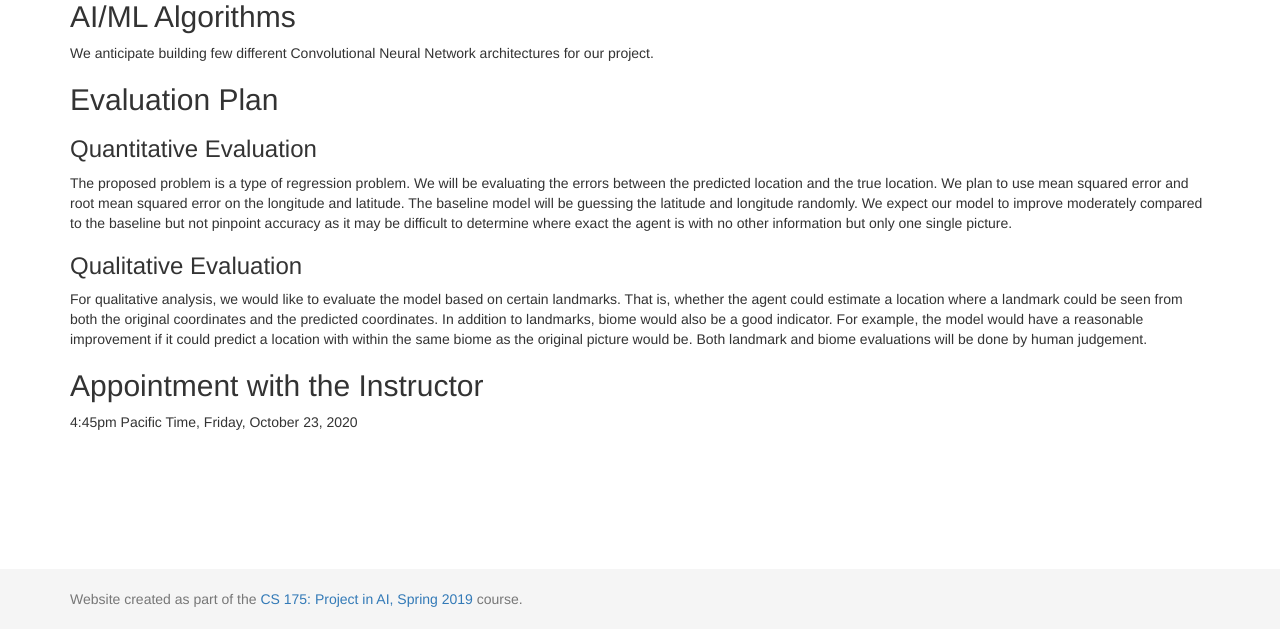
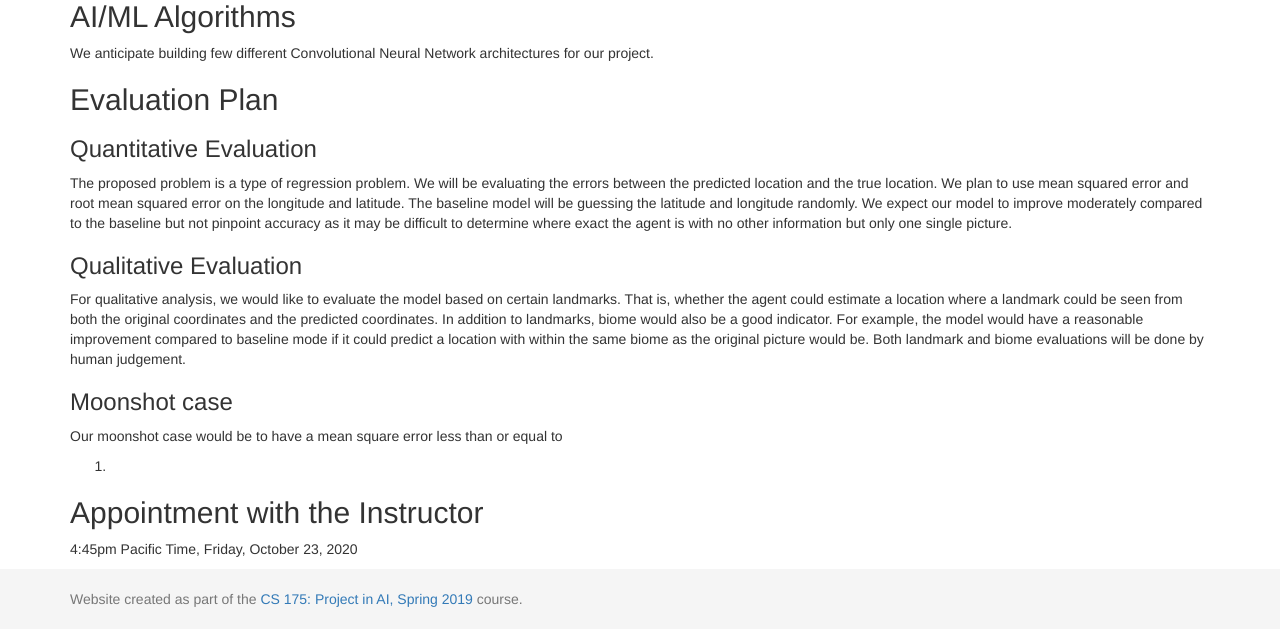
Before and after one commit to TracyZhangyr/Minecraft-Geolocator, a Jekyll site: the page built from docs/proposal.md, in a window 1280 px wide and 1341 px high. Shown: the part 712-1341 px from the top of the window. Built offline with Jekyll 4.4.1, drawn with Linux system fonts in a browser that asks for light colours.

Commit message:
minor changes

```diff
--- a/docs/proposal.md
+++ b/docs/proposal.md
@@ -42,10 +42,14 @@ For qualitative analysis, we would like to evaluate the model based on
 certain landmarks. That is, whether the agent could estimate a location
 where a landmark could be seen from both the original coordinates and the
 predicted coordinates. In addition to landmarks, biome would also be a
-good indicator. For example, the model would have a reasonable improvement if
-it could predict a location with within
+good indicator. For example, the model would have a reasonable improvement compared
+to baseline mode if it could predict a location with within
 the same biome as the original picture would be. Both
 landmark and biome evaluations will be done by human judgement.
 
+### Moonshot case
+Our moonshot case would be to have a mean square error less than or equal to
+100.
+
 ## Appointment with the Instructor
 4:45pm Pacific Time, Friday, October 23, 2020
```
